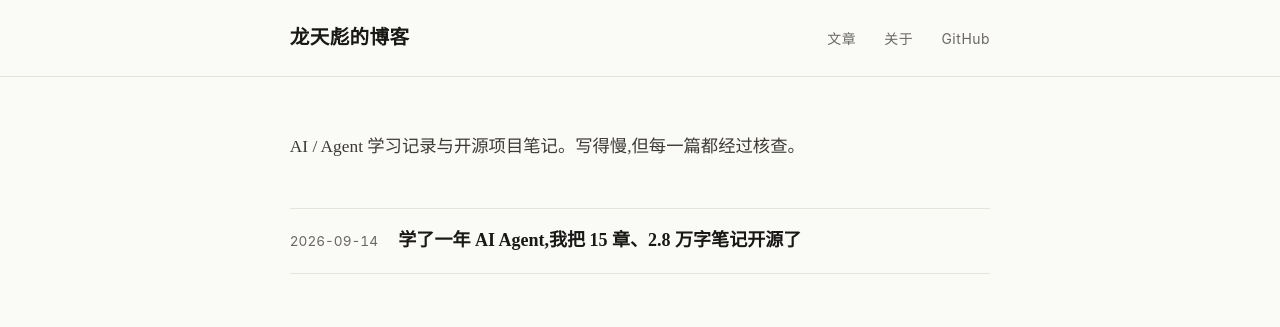
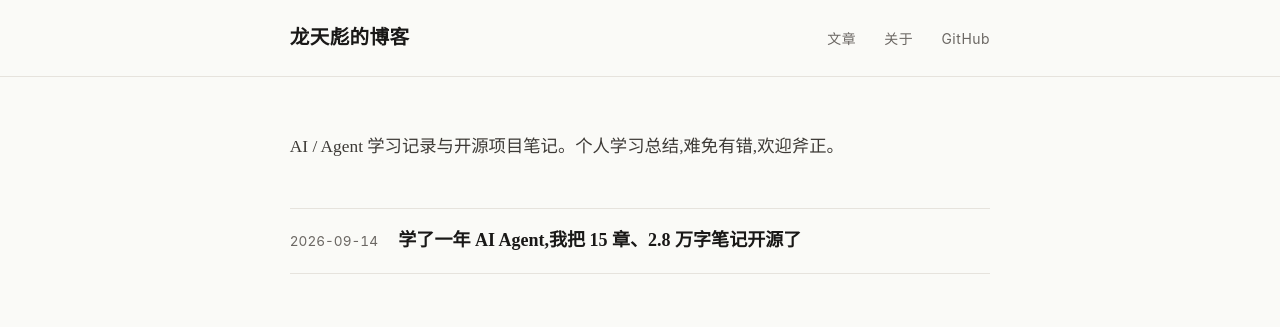
Before and after one commit to 123caiji/blog, a Jekyll site: the page built from index.md, in a window 1280 px wide. Shown: the top 327 px of the page. Built offline with Jekyll 4.4.1, drawn with Linux system fonts in a browser that asks for light colours.

Commit message:
调整: 首页简介口径软化(个人学习总结,欢迎斧正) + 迁移至根域名(去 /blog 后缀)

```diff
--- a/_config.yml
+++ b/_config.yml
@@ -3,7 +3,7 @@ description: >-
   AI / Agent 学习记录与开源项目笔记。个人学习总结,欢迎斧正。
 author: 龙天彪
 url: "https://123caiji.github.io"
-baseurl: "/blog"
+baseurl: ""
 
 markdown: kramdown
 highlighter: rouge
--- a/index.md
+++ b/index.md
@@ -3,7 +3,7 @@ layout: default
 title: 文章
 ---
 
-<p class="page-intro">AI / Agent 学习记录与开源项目笔记。写得慢,但每一篇都经过核查。</p>
+<p class="page-intro">AI / Agent 学习记录与开源项目笔记。个人学习总结,难免有错,欢迎斧正。</p>
 
 <ul class="post-list">
   {% for post in site.posts %}
```
Also changed, not shown: README.md.
